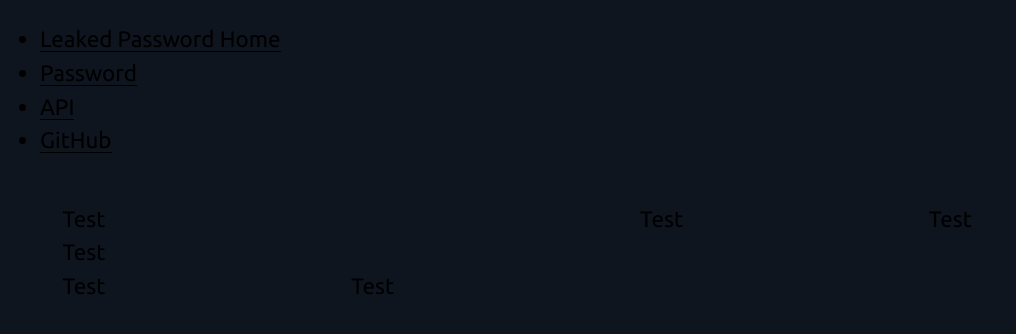
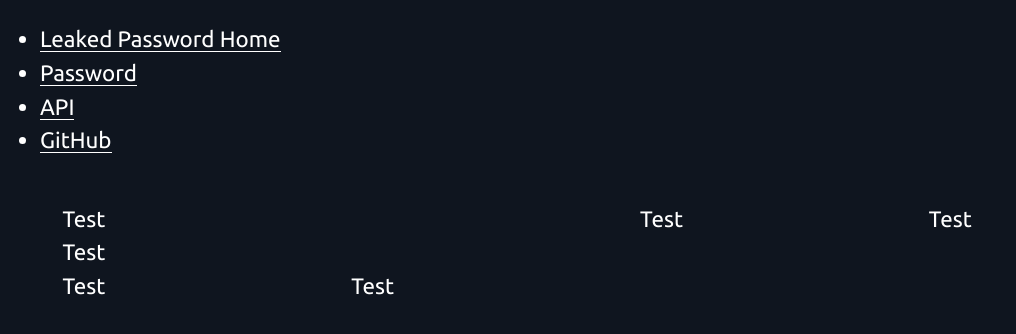
Before and after one commit to triss90/leakedpassword.com, a PHP site: page / in a window 1280 px wide. Shown: the top 334 px of the page, without its empty margins (0-1016 px from the left). Run offline with PHP 8.4, Linux system fonts and the light colour scheme; style sheets or scripts are compiled from the project's sources.

Commit message:
Define text color

```diff
--- a/assets/css/_general.scss
+++ b/assets/css/_general.scss
@@ -1,3 +1,4 @@
 html, body {
   background: $color3;
+  color: $color12;
 }
```
